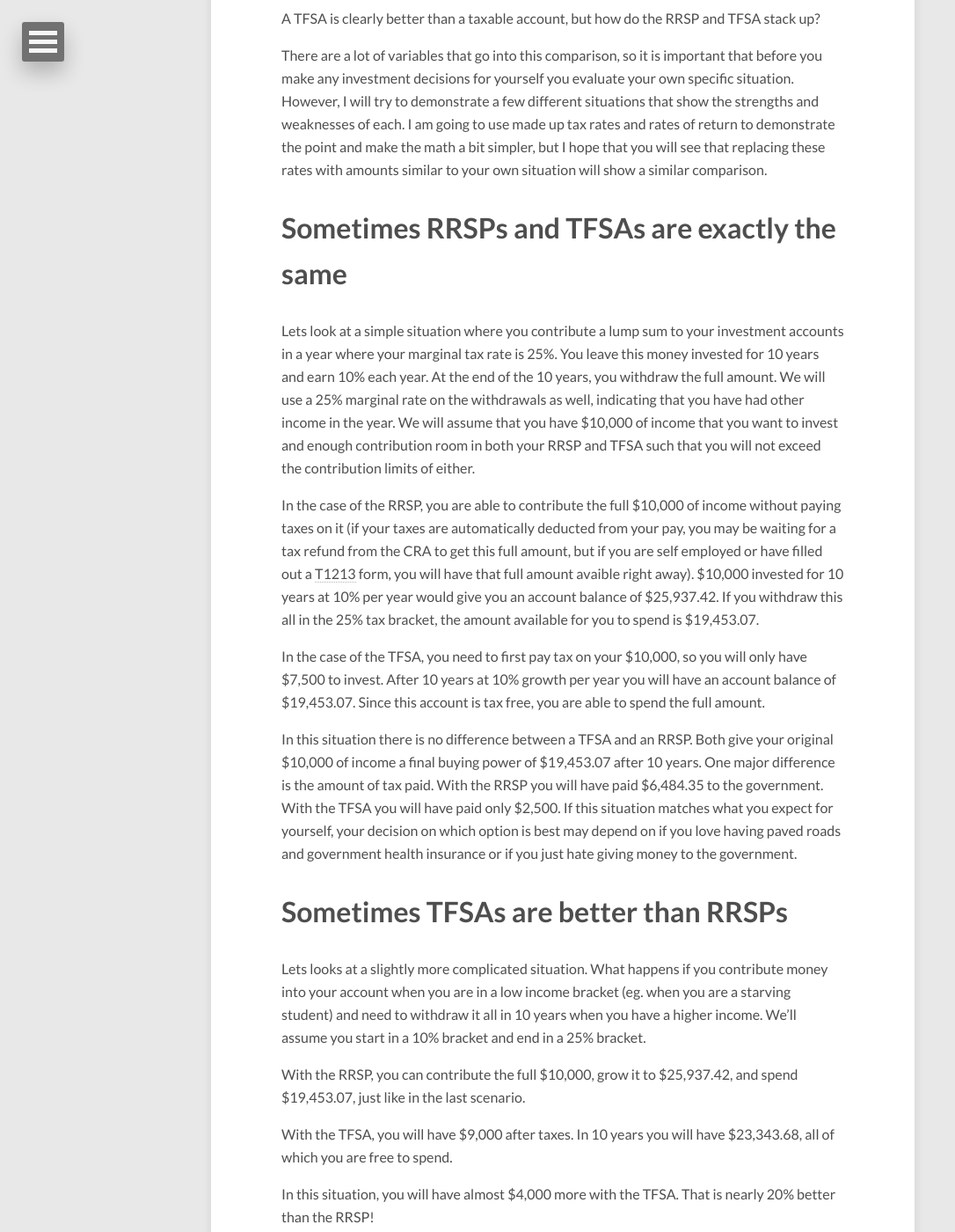
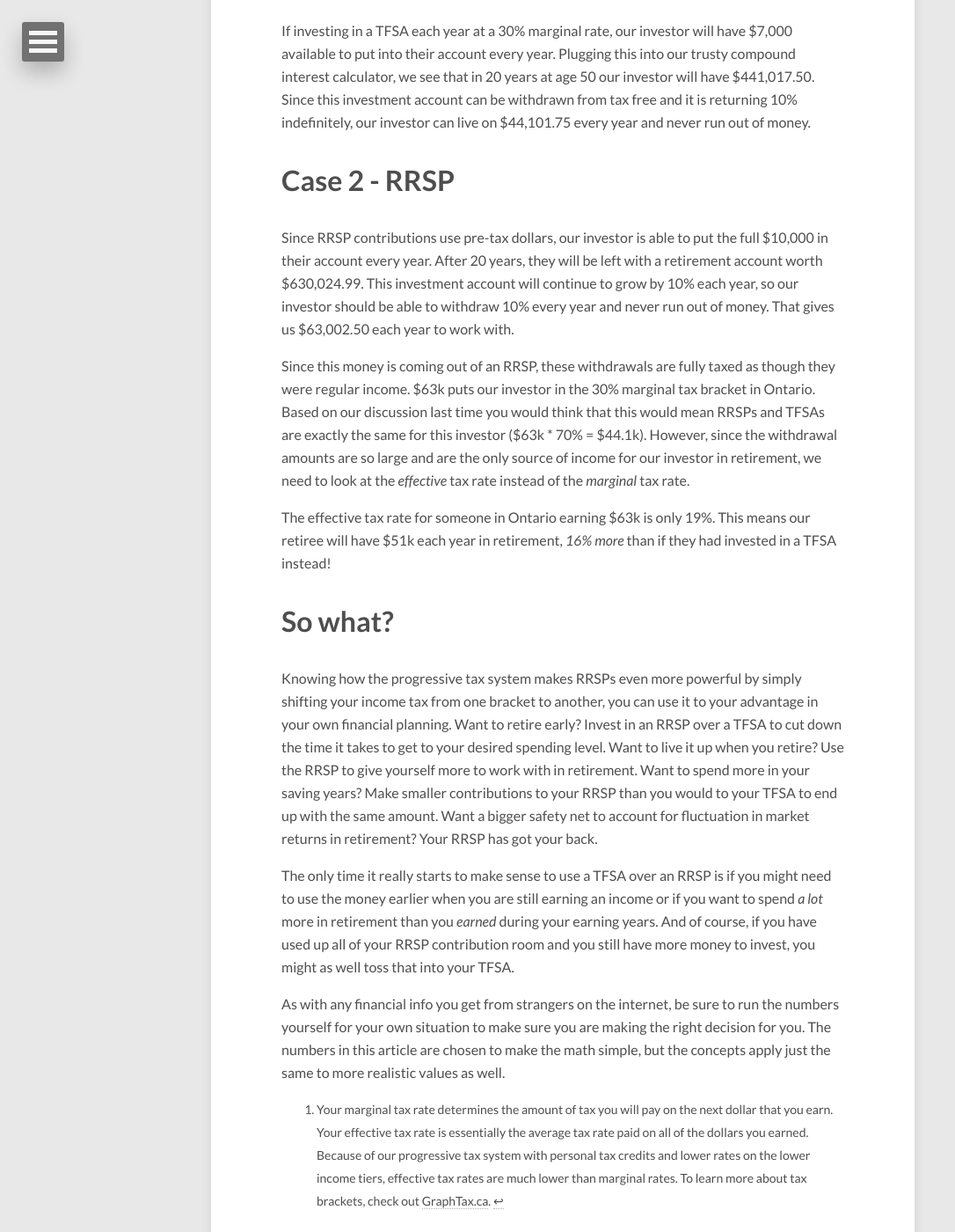
Before and after one commit to OutlierFinance/outlierfinance, a Jekyll site: the page built from index.html, in a window 1280 px wide and 1400 px high, scrolled down 1578 px. Shown: the whole window at 88% size, without its empty margins (0-1086 px from the left). Built offline with Jekyll 4.4.1, drawn with Linux system fonts in a browser that asks for light colours; nearby versions of some CDN libraries; the list of posts is cut into pages by our own code; some of the changed text lies outside the part shown.

Commit message:
Add new post and tidy up some images

```diff
--- /dev/null
+++ b/_posts/2017-01-09-rrsp-vs-tfsa-part-2.md
@@ -0,0 +1,41 @@
+---
+layout: post
+title: RRSPs are vastly better than TFSAs for retirees
+tags: [tax]
+image:
+  feature: farmland.jpg
+  credit: Unsplash
+  creditlink: https://pixabay.com/en/farmland-meadow-field-border-sharp-801817/
+---
+
+In my last post I discussed the differences between RRSPs and TFSAs and where the strengths of each lie. Today I want to discuss how RRSPs are commonly used and how that works in favour of retirees.
+
+Last time we looked at what happens when you withdraw from your savings when you are already earning an income and thus had a steady tax rate applied to your withdrawals. For most people though, you live off of your retirement savings as a primary source of income and so you cannot just look at a marginal tax rate[^1]. You need to use the full progressive income tax bracket set to apply an effective tax bracket.
+
+# Comparison
+
+To keep numbers simple, let's assume that our hypothetical investors are 30 years old and want to retire at 50 with whatever money is saved in their investment accounts (currently $0). They have $10,000 pre-tax dollars to invest with each year and are in the 30% marginal tax bracket. They are investing in a hypothetically stable market that will return exactly 10% per year forever, so planning should be nice and simple. We will assume they have enough contribution room in their RRSP/TFSA from previous years that they will not need to worry about limits.
+
+Which account will give our investor the most money each year in retirement?
+
+# Case 1 - TFSA
+
+If investing in a TFSA each year at a 30% marginal rate, our investor will have $7,000 available to put into their account every year. Plugging this into our trusty compound interest calculator, we see that in 20 years at age 50 our investor will have $441,017.50. Since this investment account can be withdrawn from tax free and it is returning 10% indefinitely, our investor can live on $44,101.75 every year and never run out of money.
+
+# Case 2 - RRSP
+
+Since RRSP contributions use pre-tax dollars, our investor is able to put the full $10,000 in their account every year. After 20 years, they will be left with a retirement account worth $630,024.99. This investment account will continue to grow by 10% each year, so our investor should be able to withdraw 10% every year and never run out of money. That gives us $63,002.50 each year to work with.
+
+Since this money is coming out of an RRSP, these withdrawals are fully taxed as though they were regular income. $63k puts our investor in the 30% marginal tax bracket in Ontario. Based on our discussion last time you would think that this would mean RRSPs and TFSAs are exactly the same for this investor ($63k * 70% = $44.1k). However, since the withdrawal amounts are so large and are the only source of income for our investor in retirement, we need to look at the *effective* tax rate instead of the *marginal* tax rate.
+
+The effective tax rate for someone in Ontario earning $63k is only 19%. This means our retiree will have $51k each year in retirement, *16% more* than if they had invested in a TFSA instead!
+
+# So what?
+
+Knowing how the progressive tax system makes RRSPs even more powerful by simply shifting your income tax from one bracket to another, you can use it to your advantage in your own financial planning. Want to retire early? Invest in an RRSP over a TFSA to cut down the time it takes to get to your desired spending level. Want to live it up when you retire? Use the RRSP to give yourself more to work with in retirement. Want to spend more in your saving years? Make smaller contributions to your RRSP than you would to your TFSA to end up with the same amount. Want a bigger safety net to account for fluctuation in market returns in retirement? Your RRSP has got your back.
+
+The only time it really starts to make sense to use a TFSA over an RRSP is if you might need to use the money earlier when you are still earning an income or if you want to spend *a lot* more in retirement than you *earned* during your earning years. And of course, if you have used up all of your RRSP contribution room and you still have more money to invest, you might as well toss that into your TFSA.
+
+As with any financial info you get from strangers on the internet, be sure to run the numbers yourself for your own situation to make sure you are making the right decision for you. The numbers in this article are chosen to make the math simple, but the concepts apply just the same to more realistic values as well.
+
+[^1]: Your marginal tax rate determines the amount of tax you will pay on the next dollar that you earn. Your effective tax rate is essentially the average tax rate paid on all of the dollars you earned. Because of our progressive tax system with personal tax credits and lower rates on the lower income tiers, effective tax rates are much lower than marginal rates. To learn more about tax brackets, check out [GraphTax.ca](http://graphtax.ca).
--- a/index.html
+++ b/index.html
@@ -5,9 +5,9 @@ description: "Describe this nonsense."
 tags: [Jekyll, theme, themes, responsive, blog, modern]
 comments: false
 image:
-  feature: abstract-1.jpg
-  credit: dargadgetz
-  creditlink: http://www.dargadgetz.com/ios-7-abstract-wallpaper-pack-for-iphone-5-and-ipod-touch-retina/
+  feature: lake.jpg
+  credit: Unsplash
+  creditlink: https://pixabay.com/en/lake-tree-flooded-nature-water-480476/
 ---
 
 {% for post in paginator.posts %}
```
Also changed, not shown: _posts/2016-08-26-rrsp-vs-tfsa.md (+2 -0 lines), images/farmland.jpg (added), images/lake.jpg (added), images/mugs.jpg.
